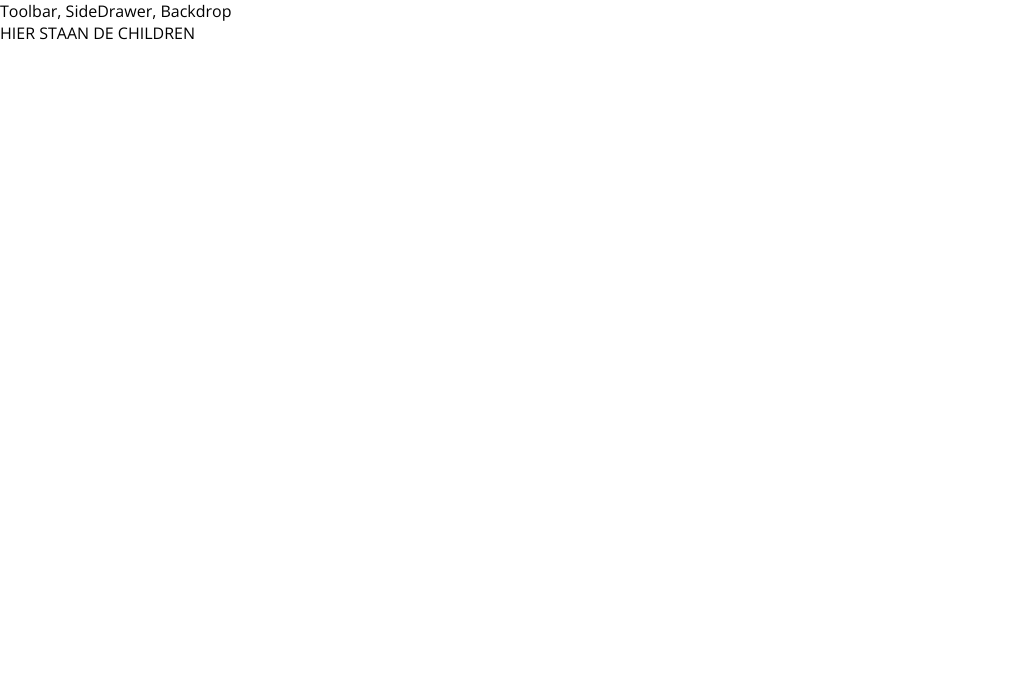
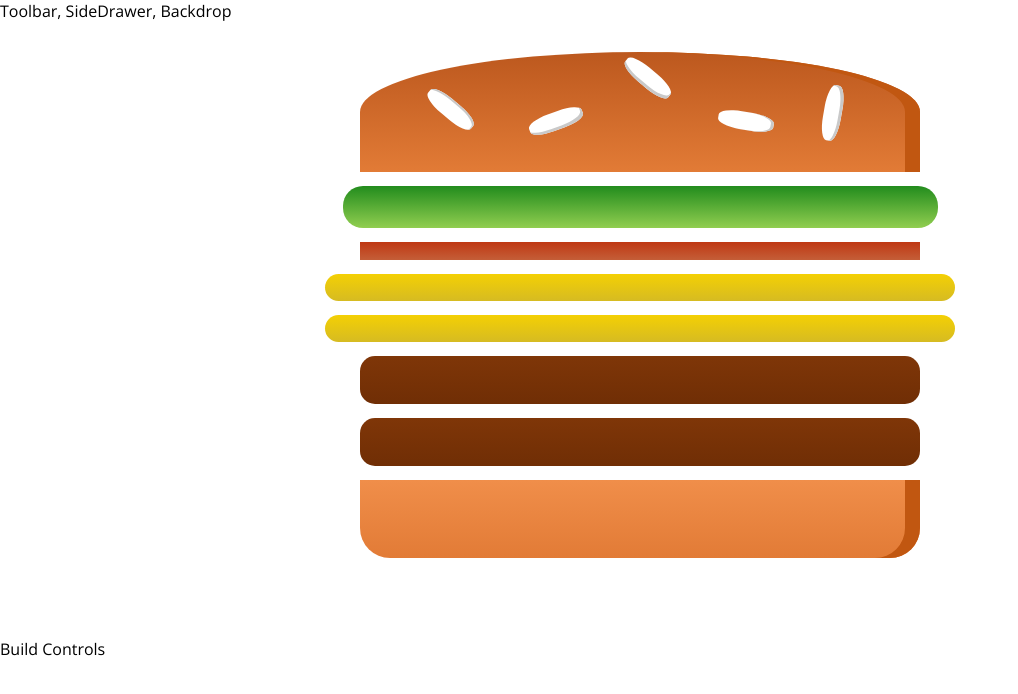
Before and after one commit to MrNime/burger-builder, a React app: page / in a window 1280 px wide. Shown: the top 694 px of the page, without its empty margins (0-1018 px from the left). Built offline with nearby package versions, Linux system fonts and the light colour scheme.

Commit message:
burger displayed based on state

```diff
--- a/src/App.js
+++ b/src/App.js
@@ -1,6 +1,11 @@
 import React from 'react';
 import Layout from './components/Layout/Layout';
+import BurgerBuilder from './containers/BurgerBuilder/BurgerBuilder';
 
-const App = () => <Layout>HIER STAAN DE CHILDREN</Layout>;
+const App = () => (
+  <Layout>
+    <BurgerBuilder />
+  </Layout>
+);
 
 export default App;
--- /dev/null
+++ b/src/components/Burger/Burger.css
@@ -0,0 +1,30 @@
+.Burger {
+  width: 100%;
+  margin: auto;
+  height: 250px;
+  overflow: auto;
+  text-align: center;
+  font-weight: bold;
+  font-style: 1.2rem;
+}
+
+@media (min-width: 500px) and (min-height: 400px) {
+  .Burger {
+    width: 350px;
+    height: 300px;
+  }
+}
+
+@media (min-width: 500px) and (min-height: 401px) {
+  .Burger {
+    width: 450px;
+    height: 400px;
+  }
+}
+
+@media (min-width: 1000px) and (min-height: 700px) {
+  .Burger {
+    width: 700px;
+    height: 600px;
+  }
+}
--- /dev/null
+++ b/src/components/Burger/Burger.js
@@ -0,0 +1,18 @@
+import React from 'react';
+import classes from './Burger.css';
+import BurgerIngredient from './BurgerIngredient/BurgerIngredient';
+
+export default (props) => {
+  const transformedIngredients = Object.keys(props.ingredients).map(igKey =>
+    [...Array(props.ingredients[igKey])].map((_, i) => (
+      <BurgerIngredient key={igKey + i} type={igKey} />
+    )));
+
+  return (
+    <div className={classes.Burger}>
+      <BurgerIngredient type="bread-top" />
+      {transformedIngredients}
+      <BurgerIngredient type="bread-bottom" />
+    </div>
+  );
+};
--- /dev/null
+++ b/src/components/Burger/BurgerIngredient/BurgerIngredient.css
@@ -0,0 +1,113 @@
+.BreadBottom {
+    height: 13%;
+    width: 80%;
+    background: linear-gradient(#F08E4A, #e27b36);
+    border-radius: 0 0 30px 30px;
+    box-shadow: inset -15px 0 #c15711;
+    margin: 2% auto;
+}
+
+.BreadTop {
+    height: 20%;
+    width: 80%;
+    background: linear-gradient(#bc581e, #e27b36);
+    border-radius: 50% 50% 0 0;
+    box-shadow: inset -15px 0 #c15711;
+    margin: 2% auto;
+    position: relative;
+}
+
+.Seeds1 {
+    width: 10%;
+    height: 15%;
+    position: absolute;
+    background-color: white;
+    left: 30%;
+    top: 50%;
+    border-radius: 40%;
+    transform: rotate(-20deg);
+    box-shadow: inset -2px -3px #c9c9c9;
+}
+
+.Seeds1:after {
+    content: "";
+    width: 100%;
+    height: 100%;
+    position: absolute;
+    background-color: white;
+    left: -170%;
+    top: -260%;
+    border-radius: 40%;
+    transform: rotate(60deg);
+    box-shadow: inset -1px 2px #c9c9c9;
+  }
+
+.Seeds1:before {
+    content: "";
+    width: 100%;
+    height: 100%;
+    position: absolute;
+    background-color: white;
+    left: 180%;
+    top: -50%;
+    border-radius: 40%;
+    transform: rotate(60deg);
+    box-shadow: inset -1px -3px #c9c9c9;
+  }
+
+  .Seeds2 {
+    width: 10%;
+    height: 15%;
+    position: absolute;
+    background-color: white;
+    left: 64%;
+    top: 50%;
+    border-radius: 40%;
+    transform: rotate(10deg);
+    box-shadow: inset -3px 0 #c9c9c9;
+  }
+
+  .Seeds2:before {
+    content: "";
+    width: 100%;
+    height: 100%;
+    position: absolute;
+    background-color: white;
+    left: 150%;
+    top: -130%;
+    border-radius: 40%;
+    transform: rotate(90deg);
+    box-shadow: inset 1px 3px #c9c9c9;
+  }
+
+
+.Meat {
+    width: 80%;
+    height: 8%;
+    background: linear-gradient(#7f3608, #702e05);
+    margin: 2% auto;
+    border-radius: 15px;
+}
+
+.Cheese {
+    width: 90%;
+    height: 4.5%;
+    margin: 2% auto;
+    background: linear-gradient(#f4d004, #d6bb22);
+    border-radius: 20px;
+}
+
+.Salad {
+    width: 85%;
+    height: 7%;
+    margin: 2% auto;
+    background: linear-gradient(#228c1d, #91ce50);
+    border-radius: 20px;
+}
+
+.Bacon {
+    width: 80%;
+    height: 3%;
+    background: linear-gradient(#bf3813, #c45e38);
+    margin: 2% auto;
+}
--- /dev/null
+++ b/src/components/Burger/BurgerIngredient/BurgerIngredient.js
@@ -0,0 +1,42 @@
+import React, { Component } from 'react';
+import PropTypes from 'prop-types';
+import classes from './BurgerIngredient.css';
+
+export default class BurgerIngredient extends Component {
+  render() {
+    let ingredient = null;
+    switch (this.props.type) {
+      case 'bread-bottom':
+        ingredient = <div className={classes.BreadBottom} />;
+        break;
+      case 'bread-top':
+        ingredient = (
+          <div className={classes.BreadTop}>
+            <div className={classes.Seeds1} />
+            <div className={classes.Seeds2} />
+          </div>
+        );
+        break;
+      case 'meat':
+        ingredient = <div className={classes.Meat} />;
+        break;
+      case 'cheese':
+        ingredient = <div className={classes.Cheese} />;
+        break;
+      case 'salad':
+        ingredient = <div className={classes.Salad} />;
+        break;
+      case 'bacon':
+        ingredient = <div className={classes.Bacon} />;
+        break;
+      default:
+        ingredient = null;
+        break;
+    }
+    return ingredient;
+  }
+}
+
+BurgerIngredient.propTypes = {
+  type: PropTypes.string.isRequired,
+};
--- /dev/null
+++ b/src/components/Layout/Layout.css
@@ -0,0 +1,3 @@
+.Content {
+  margin-top: 16px;
+}
--- a/src/components/Layout/Layout.js
+++ b/src/components/Layout/Layout.js
@@ -1,9 +1,10 @@
 import React from 'react';
+import classes from './Layout.css';
 
 const Layout = props => (
   <React.Fragment>
     <div>Toolbar, SideDrawer, Backdrop</div>
-    <main>{props.children}</main>
+    <main className={classes.Content}>{props.children}</main>
   </React.Fragment>
 );
 
--- /dev/null
+++ b/src/containers/BurgerBuilder/BurgerBuilder.js
@@ -0,0 +1,21 @@
+import React, { Component } from 'react';
+import Burger from '../../components/Burger/Burger';
+
+export default class BurgerBuilder extends Component {
+  state = {
+    ingredients: {
+      salad: 1,
+      bacon: 1,
+      cheese: 2,
+      meat: 2,
+    },
+  };
+  render() {
+    return (
+      <React.Fragment>
+        <Burger ingredients={this.state.ingredients} />
+        <div>Build Controls</div>
+      </React.Fragment>
+    );
+  }
+}
```
Also changed, not shown: package.json (+22 -5 lines), .eslintrc.json, 2 other files (tests, documents, lock files or other folders).
